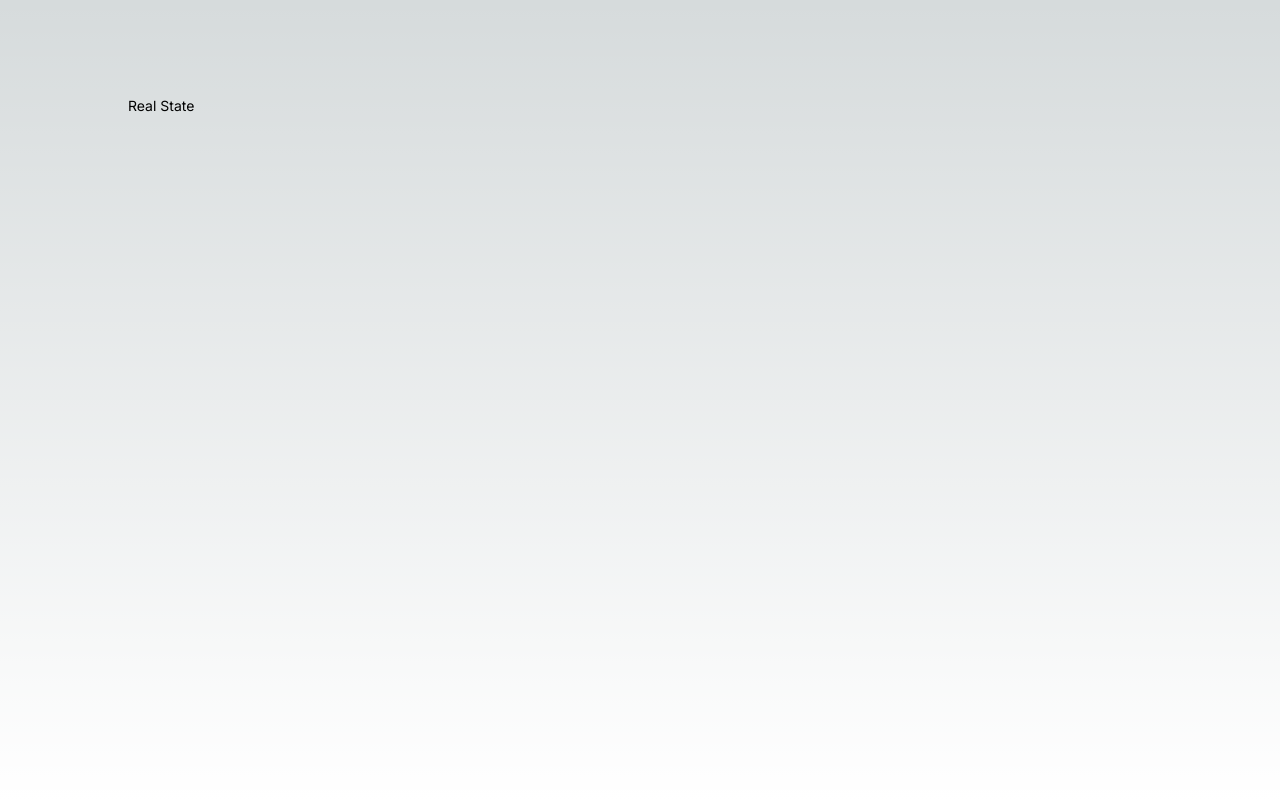
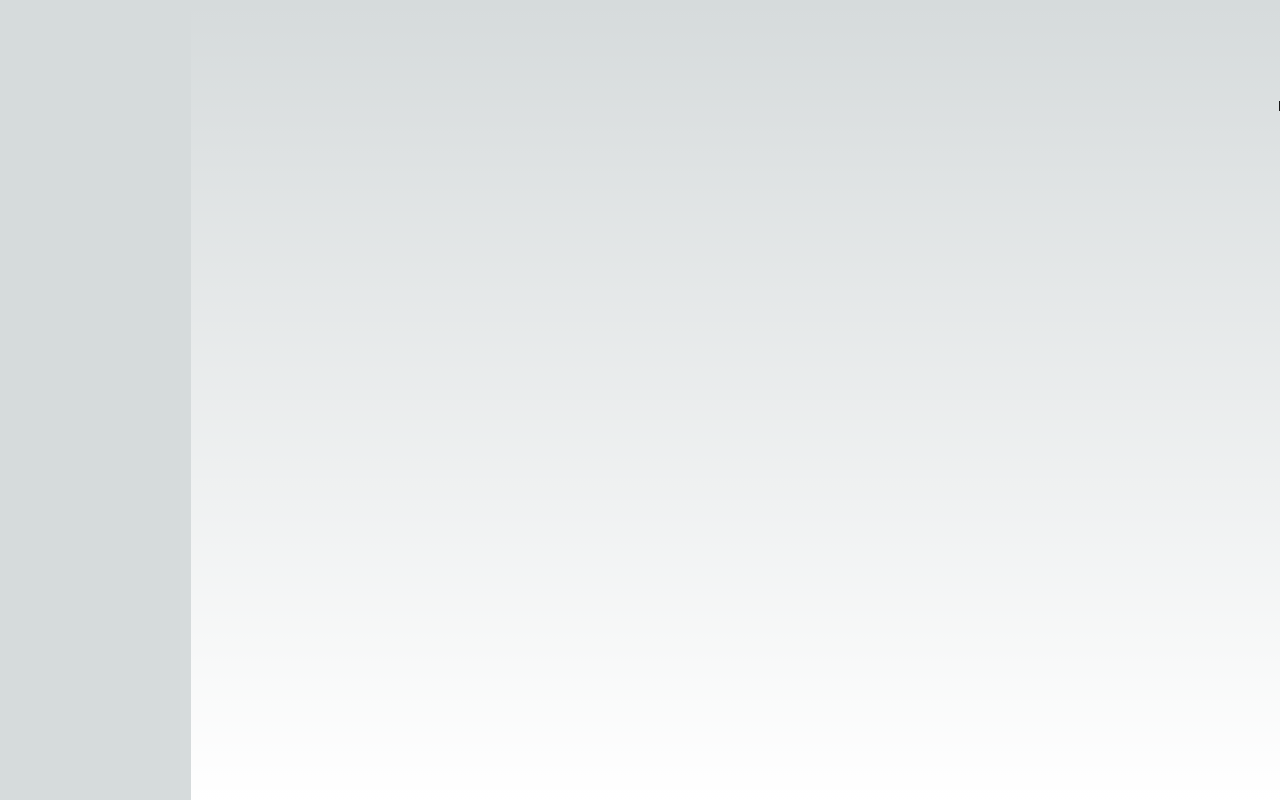
Before and after one commit to hasanashrafi/realstate-next, a Next.js app: page / in a window 1280 px wide. Built offline with nearby package versions, Linux system fonts and the light colour scheme.

Commit message:
added layout

```diff
--- a/src/app/layout.js
+++ b/src/app/layout.js
@@ -1,17 +1,17 @@
-import { Inter } from "next/font/google";
+
 import "./globals.css";
 
-const inter = Inter({ subsets: ["latin"] });
+
 
 export const metadata = {
-  title: "Create Next App",
-  description: "Generated by create next app",
+  title: "Alpha RealEstate",
+  description: "سایت املاک الفا",
 };
 
 export default function RootLayout({ children }) {
   return (
-    <html lang="en">
-      <body className={inter.className}>{children}</body>
+    <html lang="fa" dir="rtl">
+      <body className="">{children}</body>
     </html>
   );
 }
```
